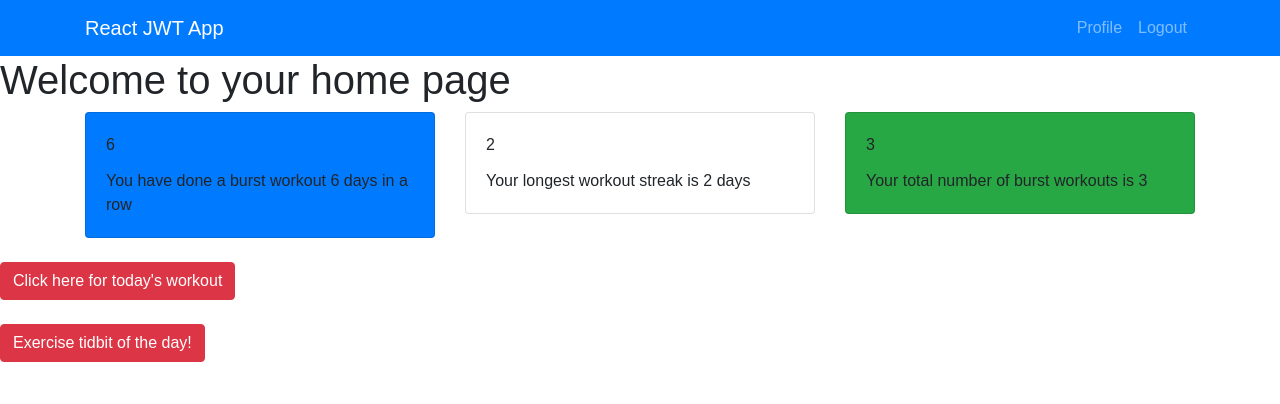
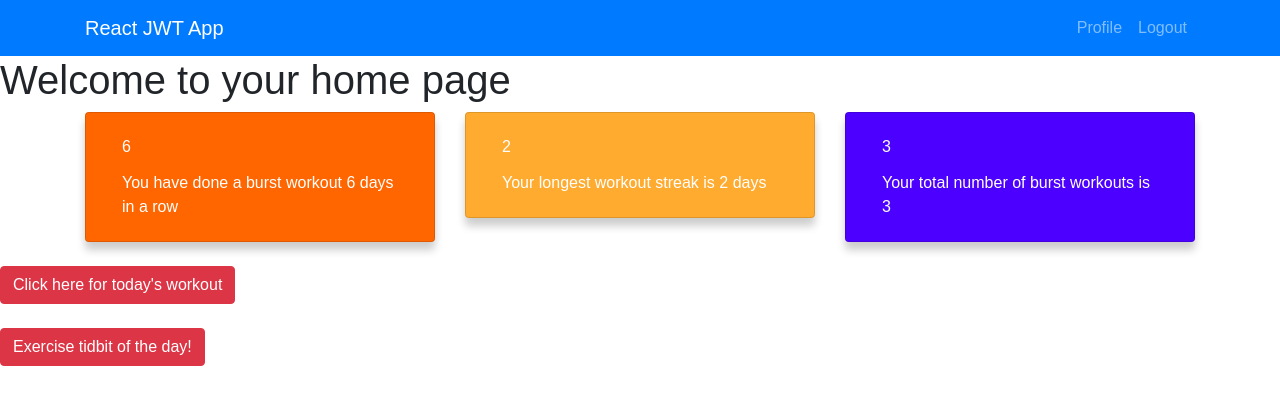
Before and after one commit to clarktyra/burst-workouts, a React (Create React App) app in the folder client/: page /home in a window 1280 px wide. Shown: the top 404 px of the page. Built offline with nearby package versions, Linux system fonts and the light colour scheme; no server answers; sample sign-in values are in the browser's storage.

Commit message:
added hover to the cards, changed the colors, added css file

```diff
--- /dev/null
+++ b/client/src/pages/Home.css
@@ -0,0 +1,20 @@
+#first-card {
+    background: rgb(255, 102, 0)
+}
+#middle-card {
+    background: rgba(255, 153, 0, 0.815)
+}
+#last-card {
+    background: rgb(76, 0, 255);
+
+
+}
+
+.card {
+    color:white;
+    box-shadow: 0 8px 8px 0 rgba(0,0,0,0.2);
+    padding: 2px 16px;
+
+}
+
+.card:hover { box-shadow: 0px 0px 4px 2px #5fff17}
--- a/client/src/pages/Home.js
+++ b/client/src/pages/Home.js
@@ -1,5 +1,6 @@
 import React, { Component } from 'react';
 import withAuth from './../components/withAuth';
+import './Home.css'
 import API from './../utils/API';
 import { link } from 'react-router-dom';
 import { Collapse, Button, CardBody, Card, CardTitle, CardText } from 'reactstrap';
@@ -33,6 +34,10 @@ class Home extends Component {
     this.setState( {collapse: !this.state.collapse });
   }
 
+  setHover = () => {this.setState({hovered: true})}
+  cancelHover = () => {this.setState({hovered: false})}
+
+
   render() {
     return (
       <div>
@@ -40,7 +45,7 @@ class Home extends Component {
         <div class="container">
           <div class="row">
             <div class="col-sm">
-              <Card color="primary">
+              <Card id="first-card" className="card">
                 <CardBody>
                   <CardTitle>{this.state.currentDaysInRow}</CardTitle>
                   <CardText> You have done a burst workout {this.state.currentDaysInRow}
@@ -51,8 +56,8 @@ class Home extends Component {
               </Card>
             </div>
 
-            <div class="col-sm">
-              <Card >
+            <div className="col-sm">
+              <Card id="middle-card" className="card">
                 <CardBody>
                   <CardTitle>{this.state.highestDaysInRow}</CardTitle>
                   <CardText> Your longest workout streak is {this.state.highestDaysInRow}
@@ -62,8 +67,8 @@ class Home extends Component {
               </Card>
             </div>
 
-            <div class="col-sm">
-              <Card color="success">
+            <div className="col-sm">
+              <Card id="last-card" className="card">
                 <CardBody>
                   <CardTitle>{this.state.totalDaysInRow}</CardTitle>
                   <CardText> Your total number of burst workouts is {this.state.totalDaysInRow}
```
